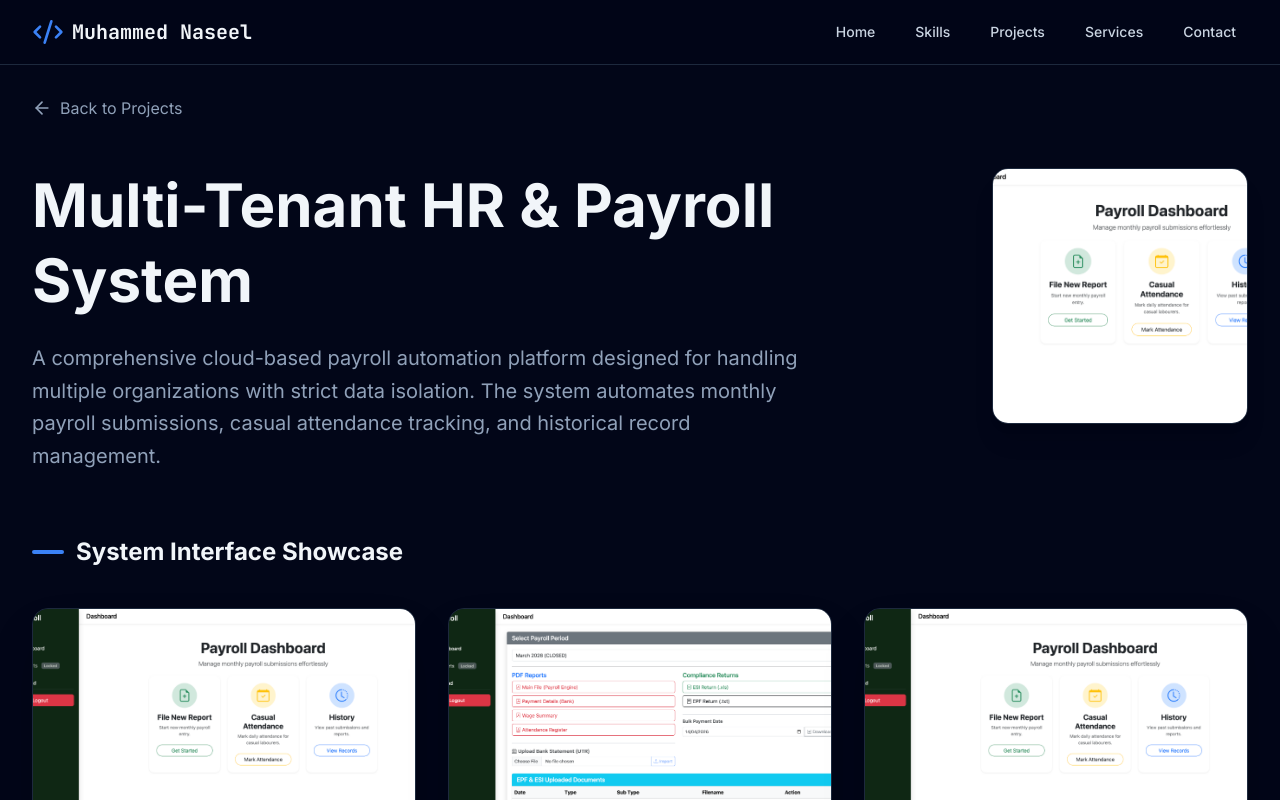
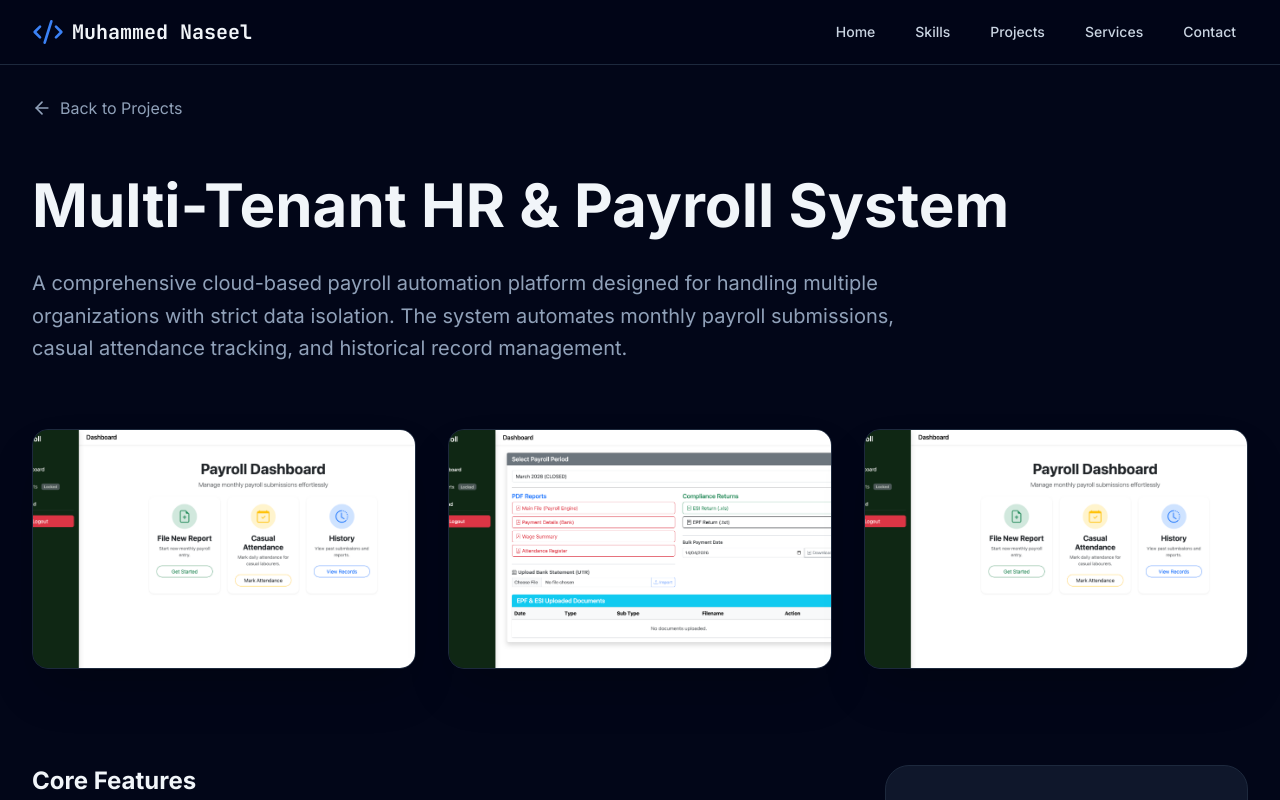
Before and after one commit to mhdnaseeel/mhdnaseeel, a React (Vite) app: page /project/hr-payroll in a window 1280 px wide. Shown: the top 800 px of the page. Built offline with nearby package versions, Linux system fonts and the light colour scheme.

Commit message:
Cleanup Project Detail layout to minimalist, screenshot-focused design

```diff
--- a/src/pages/ProjectDetail.jsx
+++ b/src/pages/ProjectDetail.jsx
@@ -49,31 +49,18 @@ const ProjectDetail = () => {
                     Back to Projects
                 </Link>
 
-                {/* Header with Small Thumbnail */}
-                <div className="flex flex-col md:flex-row gap-8 items-start mb-16">
-                    <div className="flex-1">
-                        <h1 className="text-4xl md:text-6xl font-bold text-slate-100 mb-6 leading-tight">
-                            {project.title}
-                        </h1>
-                        <p className="text-xl text-slate-400 max-w-3xl leading-relaxed">
-                            {project.description}
-                        </p>
-                    </div>
-                    <div className="w-full md:w-64 flex-shrink-0 rounded-2xl overflow-hidden border border-slate-800 shadow-xl bg-slate-900 aspect-video md:aspect-square">
-                        <img
-                            src={project.images[0].src}
-                            alt="Project Icon"
-                            className="w-full h-full object-cover"
-                        />
-                    </div>
+                {/* Minimalist Header */}
+                <div className="mb-16 text-left">
+                    <h1 className="text-4xl md:text-6xl font-bold text-slate-100 mb-6 leading-tight">
+                        {project.title}
+                    </h1>
+                    <p className="text-xl text-slate-400 max-w-4xl leading-relaxed">
+                        {project.description}
+                    </p>
                 </div>
 
-                {/* 3-Column High-Res Gallery Row */}
+                {/* Direct 3-Column High-Res Gallery Row */}
                 <div className="mb-24">
-                    <h2 className="text-2xl font-bold text-slate-100 mb-10 flex items-center">
-                        <span className="w-8 h-1 bg-primary mr-3 rounded-full"></span>
-                        System Interface Showcase
-                    </h2>
                     <div className="grid grid-cols-1 md:grid-cols-3 gap-6 lg:gap-8">
                         {project.images.map((img, i) => (
                             <div key={i} className="group relative">
@@ -81,10 +68,8 @@ const ProjectDetail = () => {
                                     <img
                                         src={img.src}
                                         alt={img.title}
-                                        className="w-full h-full object-cover image-render-high-quality"
-                                        style={{ imageRendering: 'auto' }}
+                                        className="w-full h-full object-cover"
                                     />
-                                    {/* Link to view full res implicitly via hover or zoom */}
                                     <div className="absolute inset-0 bg-slate-950/40 opacity-0 group-hover:opacity-100 transition-opacity flex flex-col justify-end p-6">
                                         <p className="text-white font-bold text-lg translate-y-2 group-hover:translate-y-0 transition-transform duration-300">
                                             {img.title}
```
